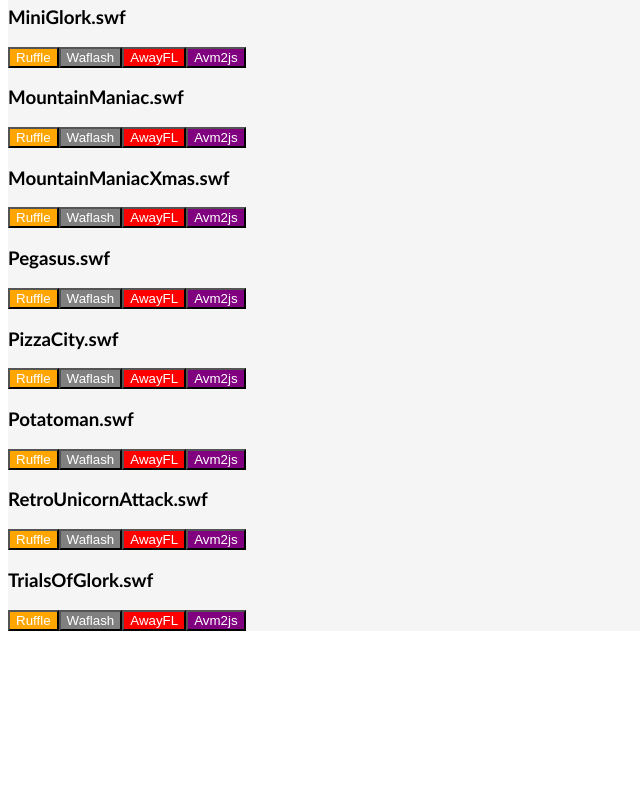
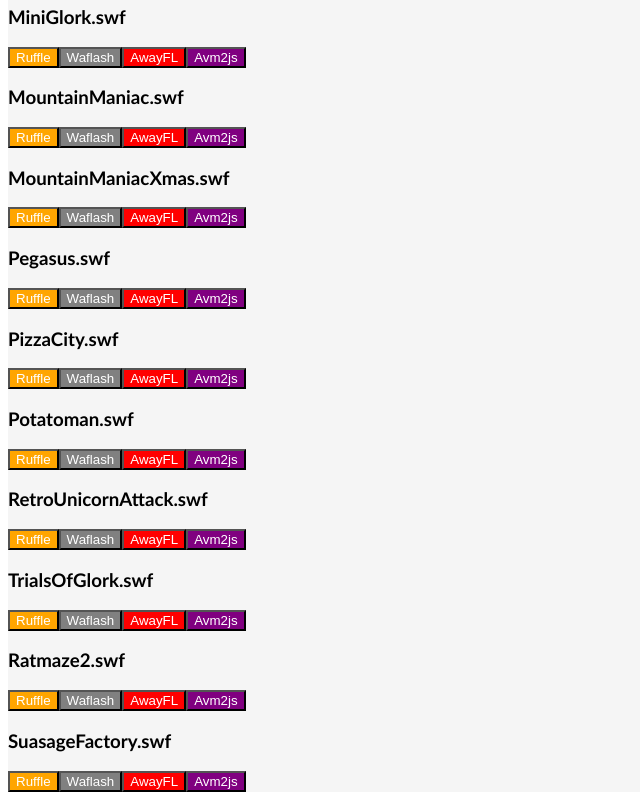
Before and after one commit to wearyexcellance/wearyexcellance.github.io, a plain HTML site: page home/index.html in a window 1280 px wide. Shown: the part 755-1555 px from the top of the page, without its empty margins (0-640 px from the left). Before the commit the page ends 1394 px from the top, so only its background shows below. Drawn offline with Linux system fonts and the light colour scheme.

Commit message:
Fixed missing games

```diff
--- a/home/index.html
+++ b/home/index.html
@@ -46,6 +46,8 @@
 display_gamelist('Potatoman.swf')
 display_gamelist('RetroUnicornAttack.swf')
 display_gamelist('TrialsOfGlork.swf')
+display_gamelist("Ratmaze2.swf")
+display_gamelist("SuasageFactory.swf")
 </script>
 
 </html>
```
